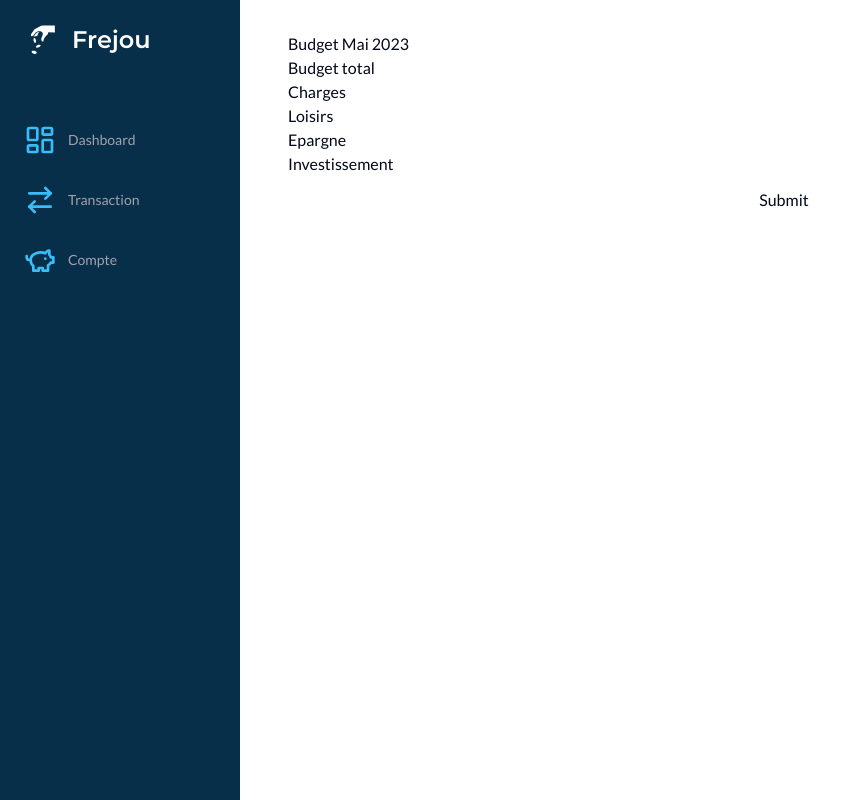
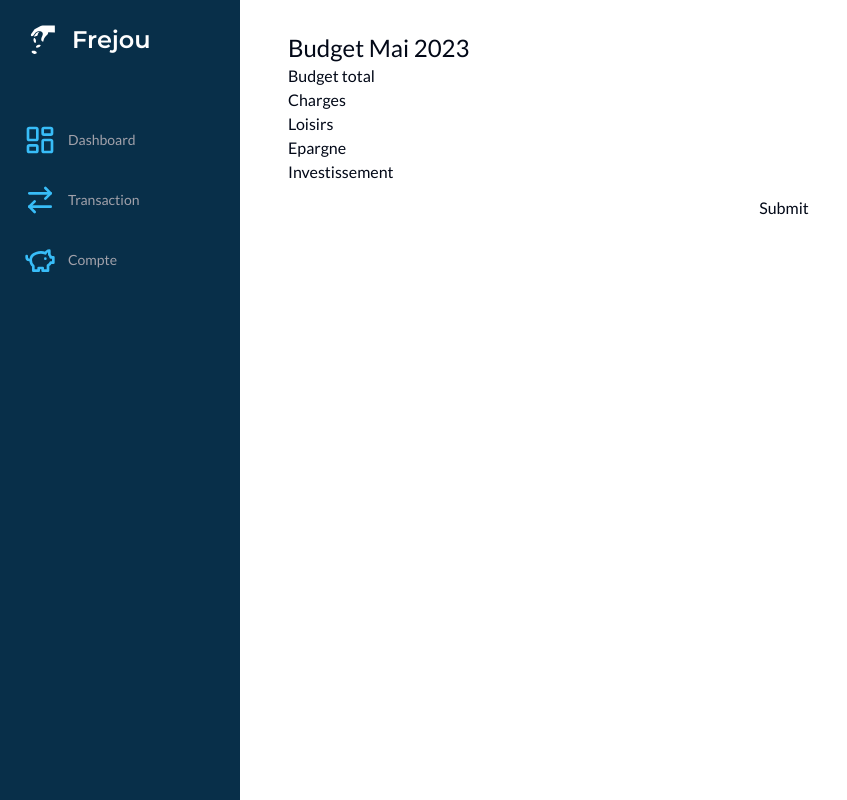
Before and after one commit to erischon/frejou, a Next.js app: page /budget in a window 1280 px wide. Shown: the whole page, without its empty margins (0-847 px from the left). Built offline with nearby package versions, Linux system fonts and the light colour scheme.

Commit message:
Update BudgetForm.tsx

```diff
--- a/src/components/BudgetForm.tsx
+++ b/src/components/BudgetForm.tsx
@@ -43,8 +43,6 @@ export function BudgetForm() {
   ];
 
   const handleTotalBudget = (e: any) => {
-    console.log("=== on change", e.target.value);
-
     setValue("expenses", (e.target.value * 60) / 100);
     setValue("entertainment", (e.target.value * 20) / 100);
     setValue("savings", (e.target.value * 15) / 100);
@@ -57,7 +55,7 @@ export function BudgetForm() {
 
   return (
     <div>
-      <h1>Budget Mai 2023</h1>
+      <h1 className="text-2xl">Budget Mai 2023</h1>
 
       <form
         onSubmit={handleSubmit(onSubmit)}
```
